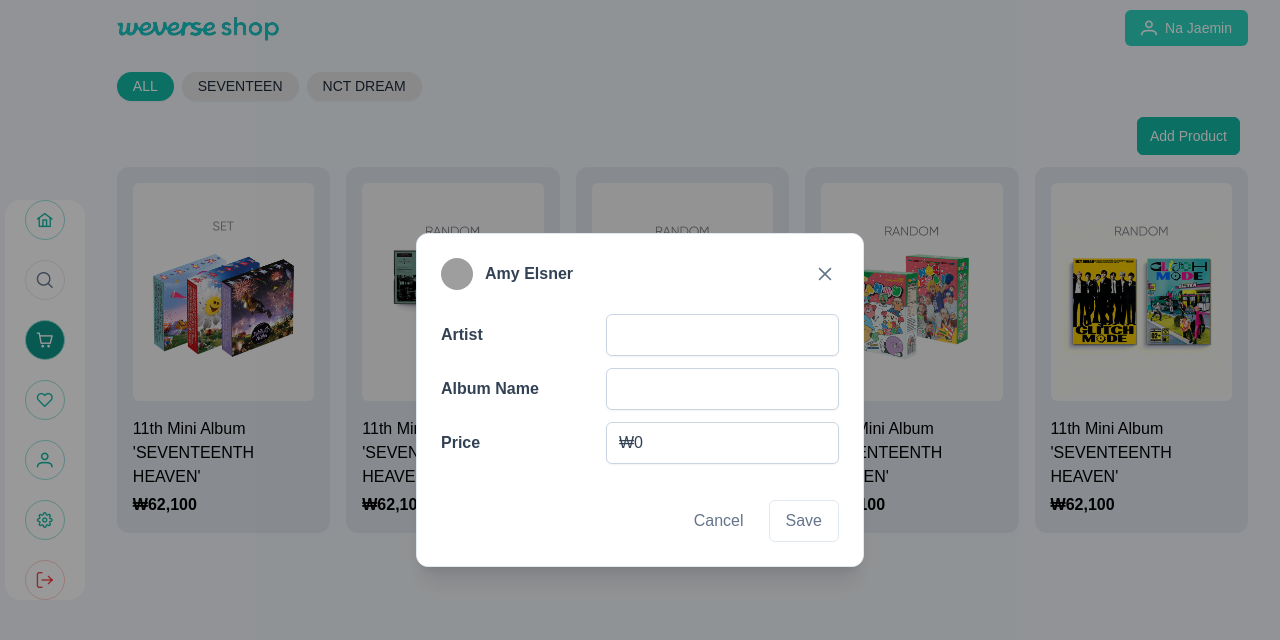
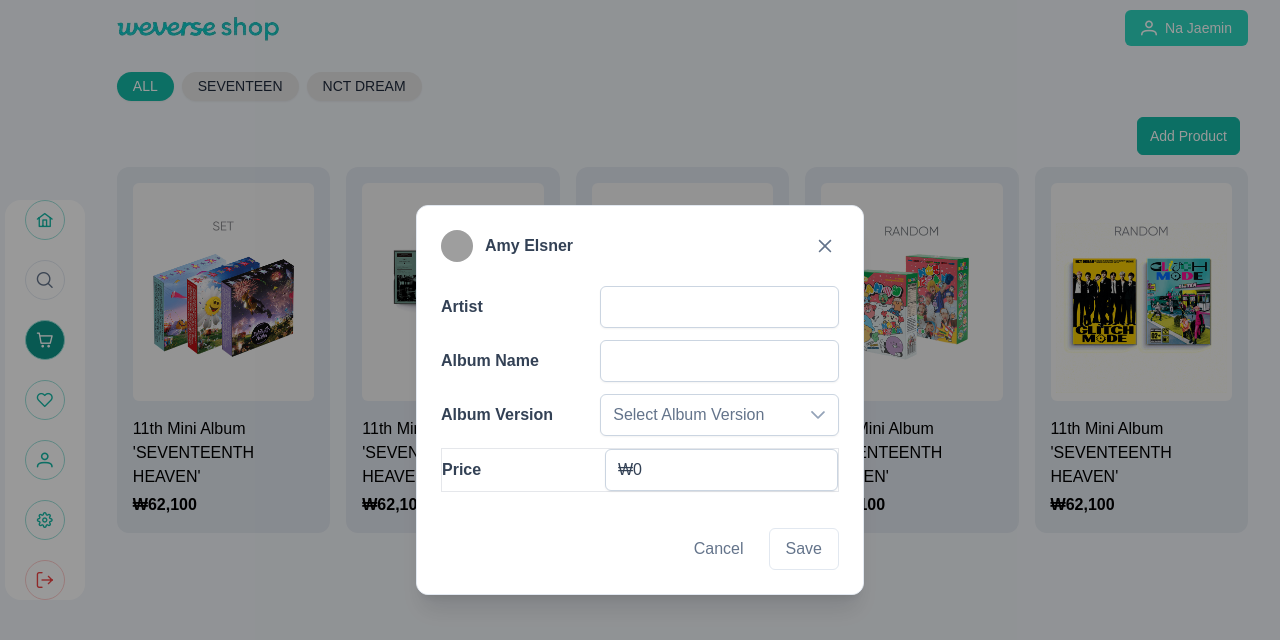
Before and after one commit to christinnaa/vue-primevue, a Vue app: page /shop in a window 1280 px wide. Both pictures are taken after a click on the button "Add Product". Shown: the top 640 px of the page. Built offline with nearby package versions, Linux system fonts and the light colour scheme; grey boxes are pictures that could not be loaded; a web font is replaced by a local one.

Commit message:
add speeddial buttons

```diff
--- a/src/main.js
+++ b/src/main.js
@@ -18,6 +18,9 @@
 import Chip from 'primevue/chip';
 import OverlayPanel from 'primevue/overlaypanel';
 import Dialog from 'primevue/dialog';
+import Dropdown from 'primevue/dropdown';
+import FloatLabel from 'primevue/floatlabel';
+import SpeedDial from 'primevue/speeddial';
 
 const app = createApp(App)
 app.use(PrimeVue)
@@ -33,6 +36,9 @@
 app.directive('Chip', Chip);
 app.directive('OverlayPanel', OverlayPanel);
 app.directive('Dialog', Dialog);
+app.directive('Dropdown', Dropdown);
+app.directive('FloatLabel', FloatLabel);
+app.directive('SpeedDial', SpeedDial);
 app.use('Menu', Menu)
 app.mount('#app')
 app.use(ToastService);
--- a/src/views/ShopView.vue
+++ b/src/views/ShopView.vue
@@ -25,14 +25,19 @@
                             </template>
                             <div class="flex items-center gap-3 mb-3 justify-between">
                                 <label for="username" class="font-semibold w-28">Artist</label>
-                                <InputText id="username" autocomplete="off" />
+                                <InputText id="username" autocomplete="off" class="w-3/5" />
                             </div>
                             <div class="flex items-center gap-3 mb-3 justify-between">
                                 <label for="username" class="font-semibold">Album Name</label>
-                                <InputText id="username" autocomplete="off" />
+                                <InputText id="username" autocomplete="off" class="w-3/5" />
                             </div>
                             <div class="flex items-center gap-3 mb-3 justify-between">
-                                <label for="currency-us" class="font-semibold"> Price</label>
+                                <label for="username" class="font-semibold">Album Version</label>
+                                <Dropdown v-model="selectedAlbum" :options="albumVersion" optionLabel="name"
+                                    placeholder="Select Album Version" class="w-3/5" />
+                            </div>
+                            <div class="flex items-center mb-3 justify-between border">
+                                <label for="currency-us" class="font-semibold">Price</label>
                                 <InputNumber v-model="value1" inputId="currency-us" mode="currency" currency="KRW"
                                     locale="en-US" />
                             </div>
@@ -51,18 +56,27 @@
                                 <img class="rounded-md" src="../assets/seventeenth-heaven.png" alt="">
                             </div>
                             <div class="mt-4">
-                                <p>11th Mini Album 'SEVENTEENTH HEAVEN'</p>
+                                <p>11th Mini Album</p>
+                                <p>'SEVENTEENTH HEAVEN'</p>
                                 <p class="font-bold mt-1">₩62,100</p>
                             </div>
                         </div>
                     </router-link>
                     <div class="bg-slate-200 p-4 rounded-xl">
-                        <div>
-                            <img class="rounded-md" src="../assets/fml.png" alt="">
-                        </div>
+                        <router-link to="/item">
+                            <div>
+                                <img class="rounded-md" src="../assets/fml.png" alt="">
+                            </div>
+                        </router-link>
                         <div class="mt-4">
                             <p>11th Mini Album 'SEVENTEENTH HEAVEN'</p>
                             <p class="font-bold mt-1">₩62,100</p>
+                        </div>
+                        <div>
+                            <div :style="{ position: 'relative'}">
+                                <SpeedDial class="hover:bg-red-100" :model="items" direction="left" :style="{ top: 'calc(50% - 2rem)', right: 0 }" />
+                                <Toast />
+                            </div>
                         </div>
                     </div>
                     <div class="bg-slate-200 p-4 rounded-xl">
@@ -111,9 +125,43 @@
 import Dialog from 'primevue/dialog';
 import Avatar from "primevue/avatar";
 import InputText from 'primevue/inputtext';
+import SpeedDial from 'primevue/speeddial';
+import Dropdown from 'primevue/dropdown';
+import Toast from 'primevue/toast';
+import { useToast } from 'primevue/usetoast';
+// import { useRouter } from 'vue-router';
+
+const toast = useToast();
+// const router = useRouter();
 
 const visible = ref(false);
 const value1 = ref(0);
+const selectedAlbum = ref();
+
+const albumVersion = ref([
+    { name: 'Single', code: 1 },
+    { name: 'Mini Album', code: '2' },
+    { name: 'Full Album', code: '2' },
+    { name: 'Repackaged Album', code: '2' },
+]);
+
+const items = ref([
+    {
+        label: 'Add',
+        icon: 'pi pi-pencil',
+        style: { backgroundColor: 'red' },
+        command: () => {
+            toast.add({ severity: 'info', summary: 'Add', detail: 'Data Added' });
+        }
+    },
+    {
+        label: 'Delete',
+        icon: 'pi pi-trash',
+        command: () => {
+            toast.add({ severity: 'error', summary: 'Delete', detail: 'Data Deleted' });
+        }
+    }
+])
 </script>
 
 <style scoped>
```
